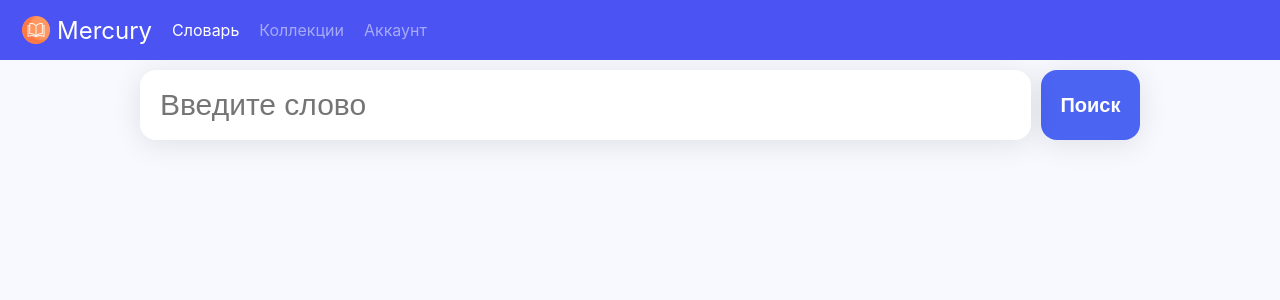
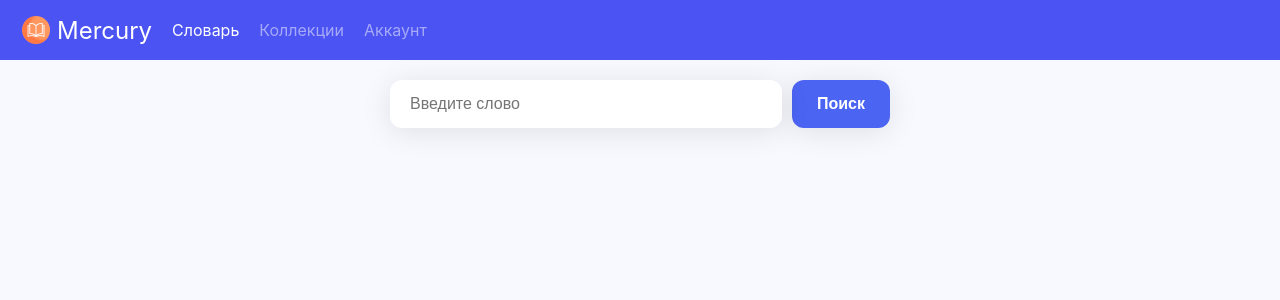
Before and after one commit to SkullMag/mercury-web, a React (Create React App) app: page /dictionary in a window 1280 px wide. Shown: the top 300 px of the page. Built offline with nearby package versions, Linux system fonts and the light colour scheme.

Commit message:
Changed font sizes

```diff
--- a/src/styles/Collection.css
+++ b/src/styles/Collection.css
@@ -15,8 +15,8 @@
 }
 
 .collectionFeatures {
-    padding-top: 20px;
-    padding-bottom: 20px;
+    padding-top: 15px;
+    padding-bottom: 15px;
     z-index: 2;
     border-radius: 0 0 16px 16px;
     box-shadow: none;
@@ -24,13 +24,14 @@
     background: rgba(255, 255, 255, 1);
     display: flex;
     align-items: center;
+    font-size: 14px;
     /* background: rgba(75, 100, 242, 0.85); */
 }
 
 .collectionName {
     margin: 0;
-    font-size: 24px;
-    font-weight: bold;
+    font-size: 20px;
+    font-weight: 600;
     text-transform: capitalize;
 }
 
@@ -66,12 +67,12 @@
     transition: width 0.3s, height 0.3s, border-radius 0.3s;
 }
 
-.profilePicture:hover {
+/* .profilePicture:hover {
     width: 100px;
     height: 100px;
     border-radius: 50px;
     z-index: 50;
-}
+} */
 
 .editButtons {
     margin-bottom: 20px;
--- a/src/styles/CollectionWordsHeader.css
+++ b/src/styles/CollectionWordsHeader.css
@@ -28,7 +28,7 @@
 }
 
 .collectionTitle {
-    font-size: 24px;
+    font-size: 22px;
     font-weight: bold;
     height: 100%;
     text-transform: capitalize;
--- a/src/styles/Definition.css
+++ b/src/styles/Definition.css
@@ -1,13 +1,13 @@
 #partOfSpeech, #exampleHead {
-    font-weight: bold;
+    font-weight: 600;
     color: green;
-    font-size: 24px;
+    font-size: 18px;
 }
 
 #definition {
     margin: 0;
     font-weight: normal;
-    font-size: 24px;
+    font-size: 16px;
     padding-left: 20px;
     padding-right: 20px;
 }
@@ -17,6 +17,7 @@
 }
 
 .word {
+    font-size: 22px;
     text-transform: capitalize;
 }
 
--- a/src/styles/DefinitionsView.css
+++ b/src/styles/DefinitionsView.css
@@ -7,11 +7,10 @@
 }
 
 .word {
-    font-size: 32px;
+    font-size: 24px;
     font-weight: bold;
-    margin: 0px 0 20px 20px;
-
-    height: 100%;
+    margin: 0;
+    align-items: center;
 }
 
 .addToCollection {
@@ -32,6 +31,14 @@
 
 .wordView {
     display: flex;
+    position: relative;
+    align-items: center;
     height: 38px;
     margin-bottom: 15px;
+    margin-left: 20px;
 }
+
+.wordView .dropdown-menu {
+    top: 48px;
+    left: 0;
+}
--- a/src/styles/DropdownMenu.css
+++ b/src/styles/DropdownMenu.css
@@ -1,12 +1,12 @@
 .dropdown-item {
     width: 260px;
-    height: 50px;
+    height: 40px;
     border-radius: 16px;
     display: flex;
     justify-content: left;
     align-items: center;
     color: black;
-    font-size: 20px;
+    font-size: 16px;
     padding-left: 20px;
     padding-right: 10px;
     background-color: rgba(75, 100, 242, 0.2);
@@ -60,7 +60,6 @@
 
 .dropdown-menu {
     background: rgba( 255, 255, 255, 0.8 );
-    transform: translateX(20px) translateY(50px);
     position: absolute;
     padding: 20px;
     box-shadow: black;
--- a/src/styles/ProfileInfoCard.css
+++ b/src/styles/ProfileInfoCard.css
@@ -18,7 +18,7 @@
 }
 
 .fullname {
-    font-size: 24px;
+    font-size: 22px;
     margin-bottom: 0px;
     padding: 0;
 }
--- a/src/styles/PronounceButton.css
+++ b/src/styles/PronounceButton.css
@@ -8,7 +8,7 @@
     border-radius: 10px;
     color: white;
     margin-left: 20px;
-    margin-bottom: 20px;
+    /* margin-bottom: 20px; */
     height: 100%;
 
     display: flex;
--- a/src/styles/WordInput.css
+++ b/src/styles/WordInput.css
@@ -1,21 +1,22 @@
 .WordInput {
     width: calc(100% - 100px);
     height: 100%;
-    border-radius: 16px;
-    font-size: 30px;
+    border-radius: 12px;
+    font-size: 16px;
     padding-left: 20px;
     box-sizing: border-box;
     background: rgba(255, 255, 255, 1);
     z-index: 2;
+
 }
 
 .SearchButton {
     background: var(--button-color);
     height: 100%;
-    border-radius: 16px;
+    border-radius: 12px;
     color: white;
     width: 100px;
-    font-size: 20px;
+    font-size: 16px;
     margin-left: 10px;
 }
 
@@ -25,6 +26,11 @@
 }
 
 .WordInputForm {
-    height: 70px;
+    margin-top: 20px;
+    margin-bottom: 20px;
+    height: 48px;
+    max-width: 500px;
     display: flex;
+    margin-left: auto;
+    margin-right: auto;
 }
```
